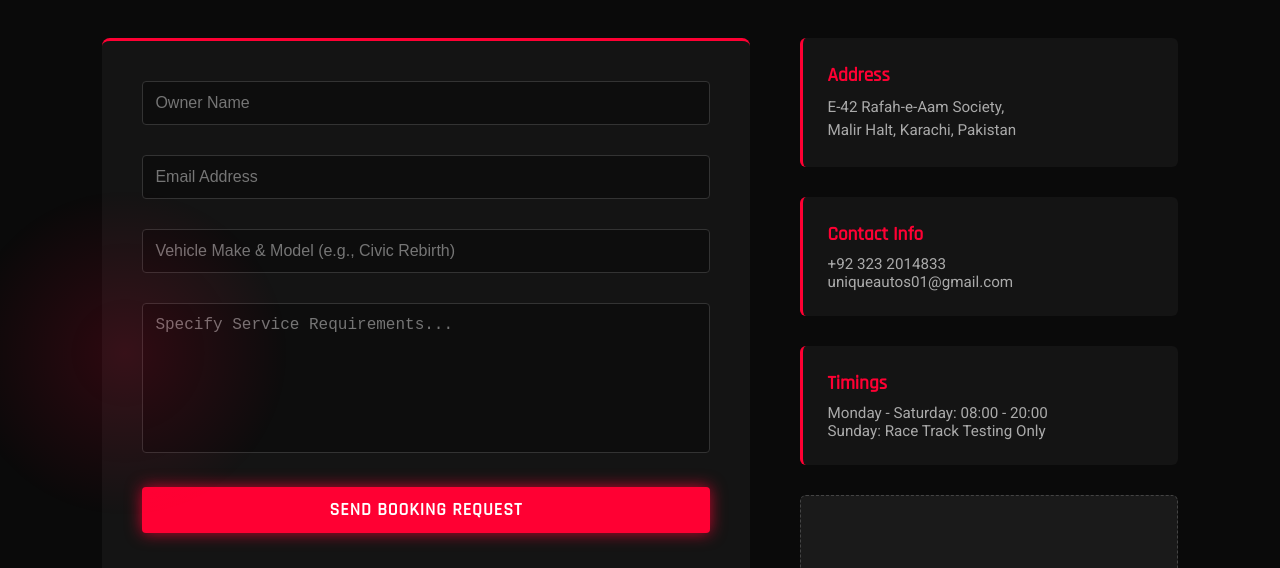
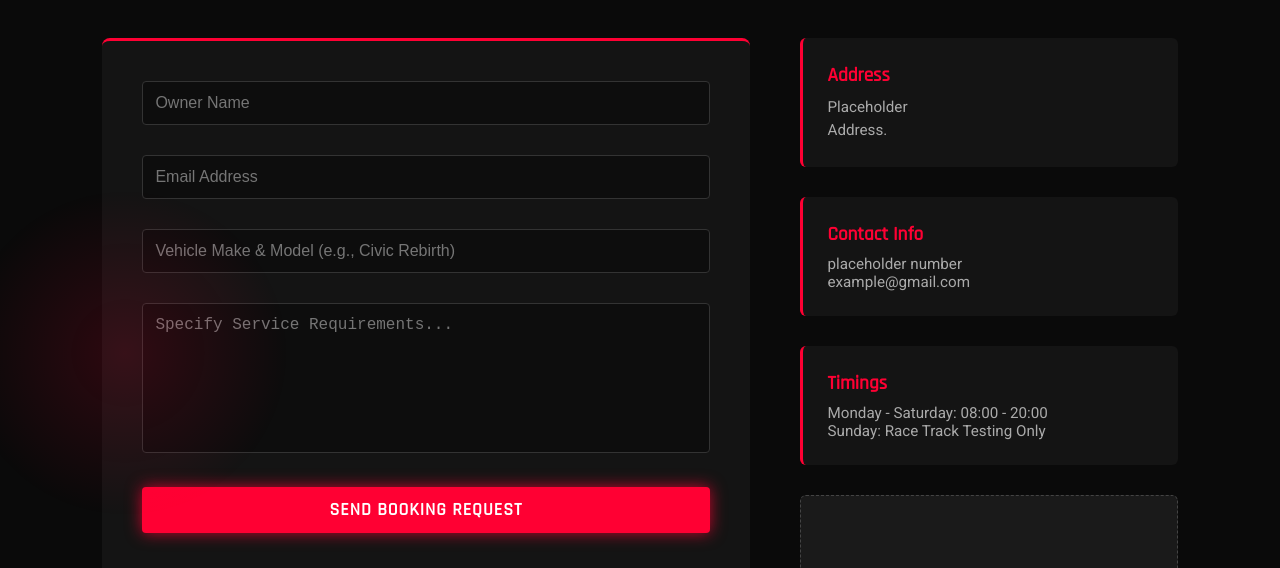
Before and after one commit to ziyamsharif/Auto-Service-Center, a plain HTML site: page pages/contact.html in a window 1280 px wide. Shown: the part 232-800 px from the top of the page. Drawn offline with Linux system fonts and the light colour scheme.

```diff
--- a/pages/contact.html
+++ b/pages/contact.html
@@ -49,11 +49,11 @@
             <div class="contact-info-wrap">
                 <div class="info-box">
                     <h4>Address</h4>
-                    <p style="color: #aaa; font-size: 0.95rem; line-height: 1.5;">E-42 Rafah-e-Aam Society,<br>Malir Halt, Karachi, Pakistan</p>
+                    <p style="color: #aaa; font-size: 0.95rem; line-height: 1.5;">Placeholder<br>Address.</p>
                 </div>
                 <div class="info-box">
                     <h4>Contact Info</h4>
-                    <p style="color: #aaa; font-size: 0.95rem;">+92 323 2014833<br>uniqueautos01@gmail.com</p>
+                    <p style="color: #aaa; font-size: 0.95rem;">placeholder number<br>example@gmail.com</p>
                 </div>
                 <div class="info-box">
                     <h4>Timings</h4>
```
